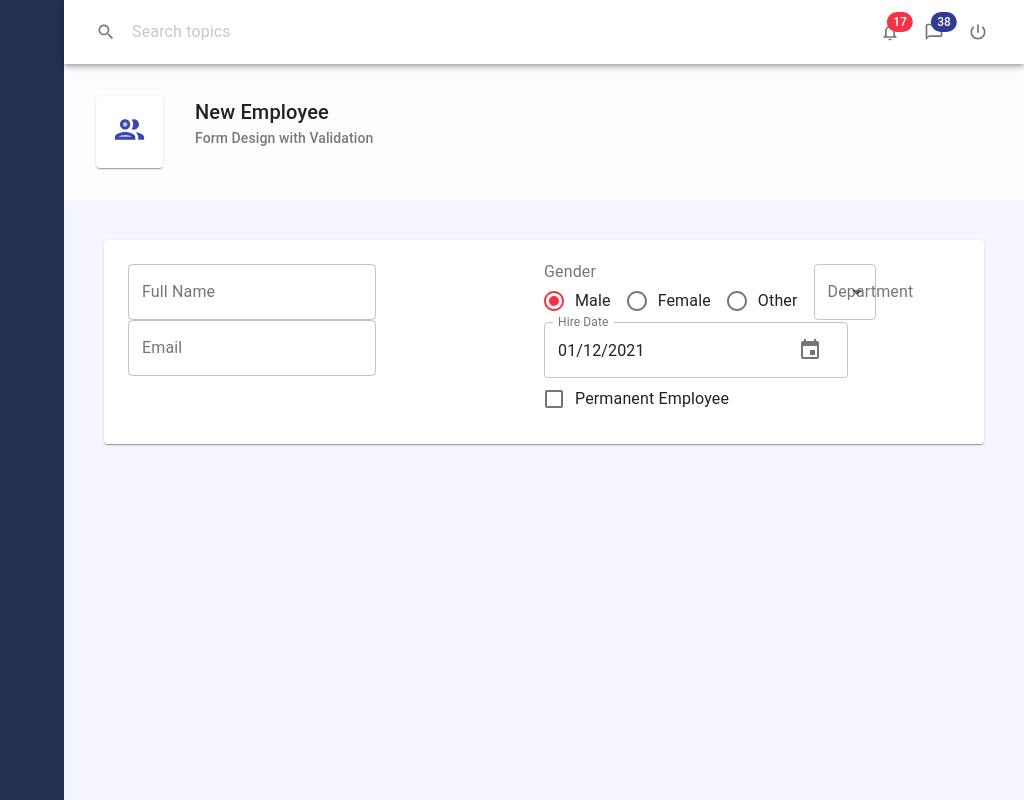
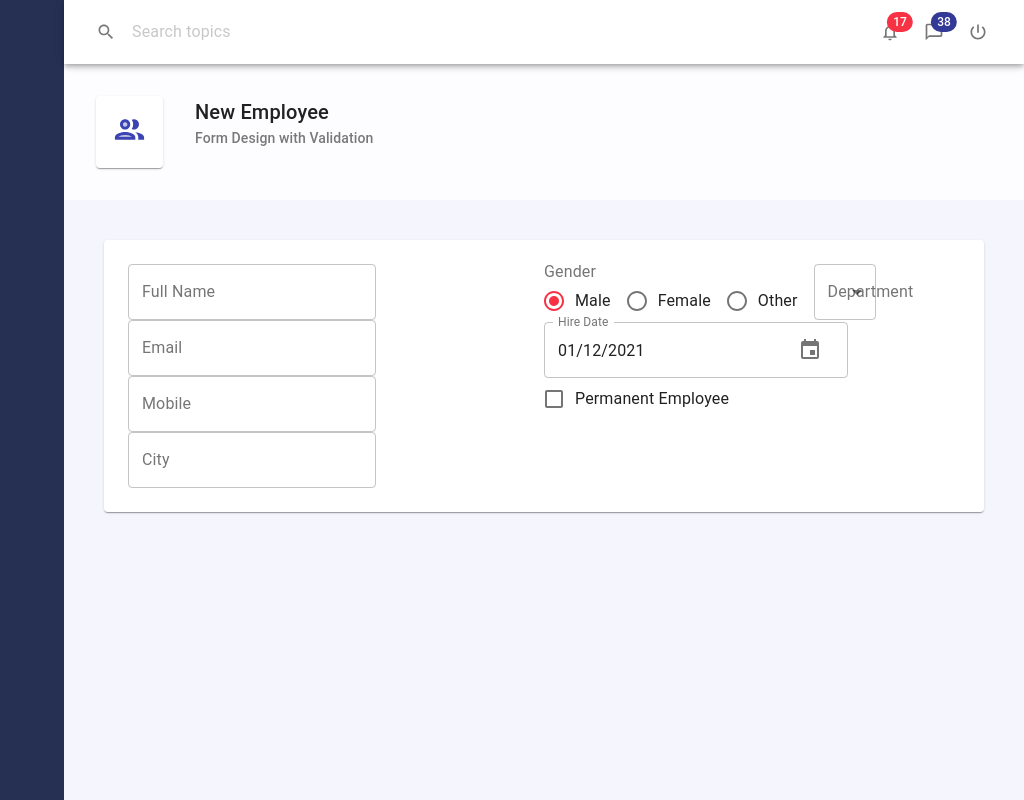
Before and after one commit to JWoltjen/material-ui-demo2, a React (Create React App) app: page / in a window 1280 px wide. Shown: the whole page, without its empty margins (256-1280 px from the left). Built offline with nearby package versions, Linux system fonts and the light colour scheme.

Commit message:
add input fields for mobile and city

```diff
--- a/src/Pages/Employees/EmployeeForm.js
+++ b/src/Pages/Employees/EmployeeForm.js
@@ -47,6 +47,18 @@ export default function EmployeeForm() {
                         value={values.email}
                         onChange={handleInputChange}
                         />
+                        <Controls.Input
+                        label="Mobile"
+                        name="mobile"
+                        value={values.mobile}
+                        onChange={handleInputChange}
+                        />
+                        <Controls.Input
+                        label="City"
+                        name="city"
+                        value={values.city}
+                        onChange={handleInputChange}
+                        />
                     </Grid>
                     <Grid item xs={6}>
                         <Controls.RadioGroup
```
Also changed, not shown: 1 other file (tests, documents, lock files or other folders).
